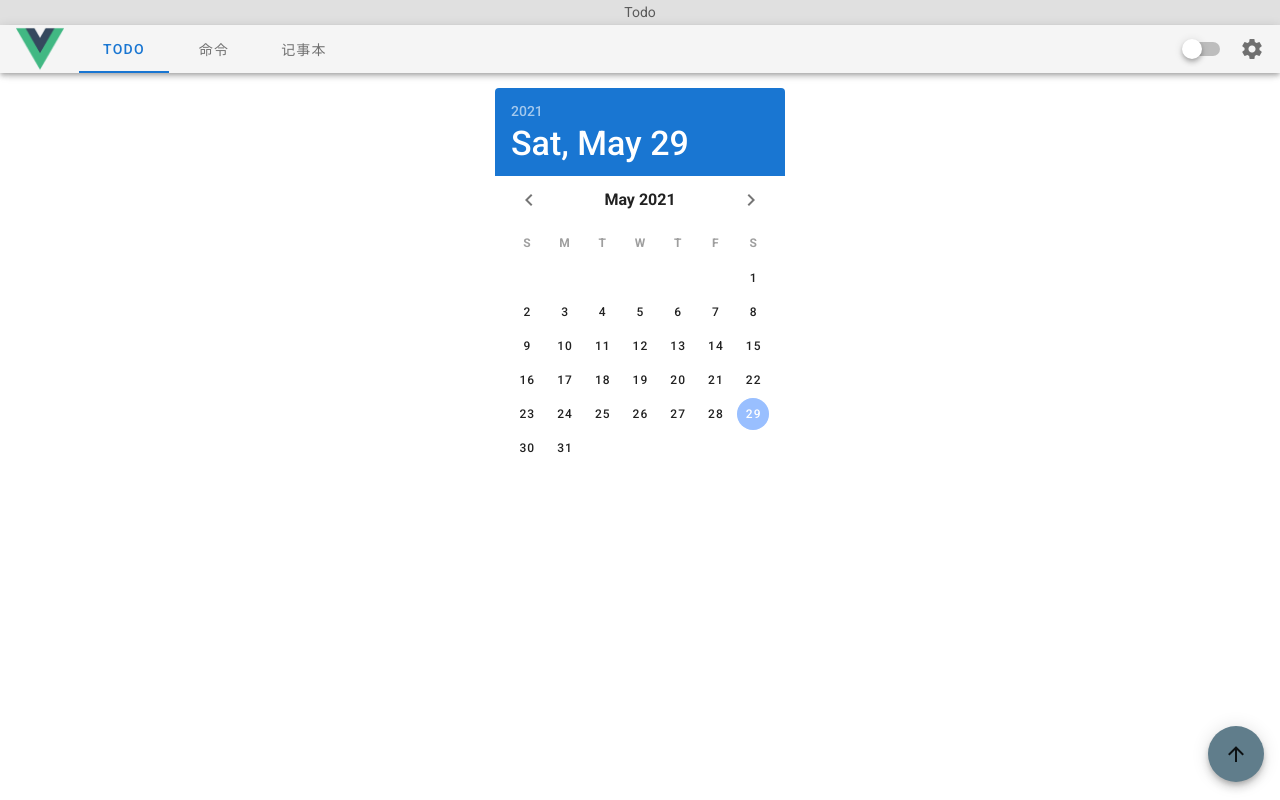
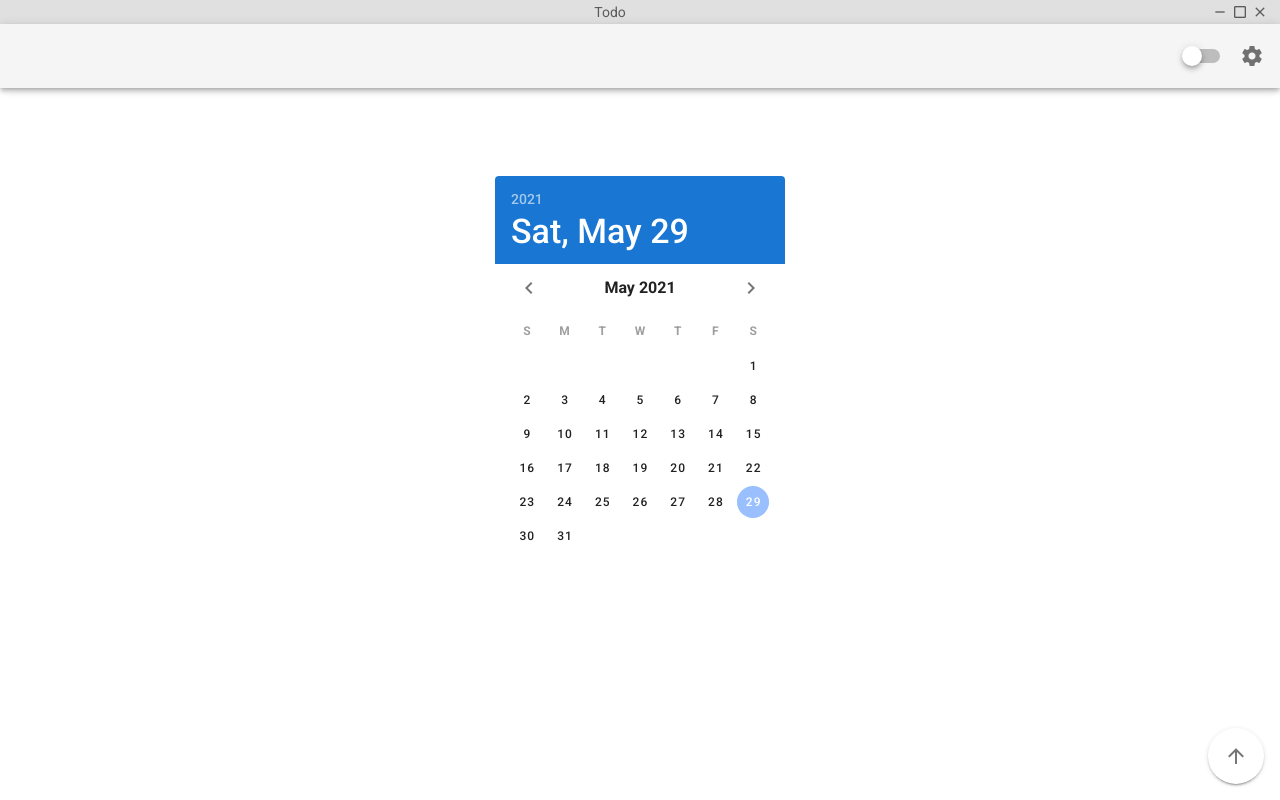
Before and after one commit to Pixiao3668/VTodo, a Vue app: page /#/test in a window 1280 px wide. Built offline with nearby package versions, Linux system fonts and the light colour scheme.

Commit message:
重新调整首页样式

```diff
--- a/src/App.vue
+++ b/src/App.vue
@@ -1,58 +1,83 @@
 <template>
-  <v-app class="-webkit-scrollbar">
-    <div>
-      <v-system-bar
-          style="-webkit-app-region: drag; position: fixed; top: 0; right: 0; width: 100%; z-index: 50;"
-          height="25">
+  <v-app>
+    <v-system-bar app style="-webkit-app-region: drag;">
       <v-spacer></v-spacer>
       <span>Todo</span>
       <v-spacer></v-spacer>
+      <v-icon>mdi-minus</v-icon>
+      <v-icon>mdi-checkbox-blank-outline</v-icon>
+      <v-icon>mdi-close</v-icon>
     </v-system-bar>
-    </div>
-    <div>
-      <v-app-bar
-          dense
-          style="-webkit-app-region: drag; position: fixed; top: 25px; right: 0; width: 100%; z-index: 50"
-      >
-        <!--        <v-btn icon @click.stop="drawer = !drawer">-->
-        <!--          <v-icon>mdi-palette</v-icon>-->
-        <!--        </v-btn>-->
-        <v-avatar size="48" style="margin-right: 15px" tile>
-          <img
-              src='./assets/logo.png'
-              alt="John"
-          >
-        </v-avatar>
-        <!--        <v-icon size="40" style="margin-right: 15px">-->
-        <!--          mdi-format-list-checks-->
-        <!--        </v-icon>-->
-        <v-tabs>
-          <v-tab v-for="item in tabs" :key="item" @click="changeView(item)">{{ item }}</v-tab>
-        </v-tabs>
+
+    <v-app-bar app>
       <v-spacer></v-spacer>
       <v-switch
           style="margin-top: 22px"
           v-model="$vuetify.theme.dark"
           @click="editTheme"
       ></v-switch>
-
-        <v-btn icon>
+      <v-btn icon @click="drawer = !drawer">
         <v-icon>mdi-cog</v-icon>
       </v-btn>
     </v-app-bar>
+
+    <v-navigation-drawer
+        v-model="drawer"
+        fixed
+        right
+        temporary
+    >
+      <v-list-item>
+        <v-list-item-content align="center">
+          <v-list-item-title>
+            工具
+          </v-list-item-title>
+        </v-list-item-content>
+      </v-list-item>
+
+      <v-divider></v-divider>
+      <v-list>
+        <v-list-item
+            v-for="item in items"
+            :key="item.title"
+            link
+            @click="changeView(item.title)"
+        >
+          <v-list-item-icon>
+            <v-icon>{{ item.icon }}</v-icon>
+          </v-list-item-icon>
+
+          <v-list-item-content>
+            <v-list-item-title>{{ item.title }}</v-list-item-title>
+          </v-list-item-content>
+        </v-list-item>
+      </v-list>
+
+      <template v-slot:append>
+        <div class="pa-2">
+          <v-btn block>
+            登陆/注册
+          </v-btn>
         </div>
+      </template>
+    </v-navigation-drawer>
+
+    <v-main>
+      <v-container style="margin-bottom: 20px">
+        <router-view/>
         <v-btn
-        absolute
-        color='#607D8B'
+            elevation="2"
+            bottom
             right
             fab
-        bottom
-        style="position: fixed; bottom: 18px;z-index: 50;"
+            icon
+            fixed
             @click="$vuetify.goTo(0, 'duration')"
         >
           <v-icon>mdi-arrow-up</v-icon>
         </v-btn>
-    <router-view style="margin-top: 100px; margin-bottom: 50px"/>
+      </v-container>
+    </v-main>
   </v-app>
 </template>
 
@@ -62,6 +87,10 @@ export default {
     drawer: false,
     group: null,
     tabs: ["todo", "命令", "记事本"],
+    items: [
+      { title: 'todo', icon: 'mdi-view-dashboard' },
+      { title: '命令', icon: 'mdi-apple-keyboard-command' },
+      { title: '记事本', icon: 'mdi-microsoft-onenote' }],
   }),
   mounted() {
     const dark = JSON.parse(window.localStorage.getItem('dark'));
--- a/src/router/index.js
+++ b/src/router/index.js
@@ -29,7 +29,8 @@ const routes = [
 ]
 
 const router = new VueRouter({
-  routes
+  mode: 'hash',
+  routes: routes
 })
 
 export default router
--- a/src/views/Todo/Todo.vue
+++ b/src/views/Todo/Todo.vue
@@ -1,5 +1,79 @@
 <template>
-  <v-container style="max-width: 600px">
+  <v-app>
+    <template>
+      <v-row justify="center">
+        <v-dialog
+            v-model="editDialog"
+            persistent
+            max-width="400px"
+        >
+          <v-card>
+            <v-card-title>
+              <span class="text-h5">待办事项</span>
+            </v-card-title>
+            <v-card-text>
+              <v-container>
+                <v-row>
+                  <v-col
+                      cols="12"
+                      sm="6"
+                      md="4"
+                  >
+                    <v-text-field
+                        label="Legal first name*"
+                        required
+                    >{{123}}</v-text-field>
+                  </v-col>
+                  <v-col
+                      cols="12"
+                      sm="6"
+                      md="4"
+                  >
+                    <v-text-field
+                        label="Legal middle name"
+                        hint="example of helper text only on focus"
+                    ></v-text-field>
+                  </v-col>
+                  <v-col cols="12">
+                    <v-text-field
+                        label="Email*"
+                        required
+                    ></v-text-field>
+                  </v-col>
+                  <v-col cols="12">
+                    <v-text-field
+                        label="Password*"
+                        type="password"
+                        required
+                    ></v-text-field>
+                  </v-col>
+                </v-row>
+              </v-container>
+              <small>*indicates required field</small>
+            </v-card-text>
+            <v-card-actions>
+              <v-spacer></v-spacer>
+              <v-btn
+                  color="blue darken-1"
+                  text
+                  @click="editDialog = false"
+              >
+                Close
+              </v-btn>
+              <v-btn
+                  color="blue darken-1"
+                  text
+                  @click="editDialog = false"
+              >
+                Save
+              </v-btn>
+            </v-card-actions>
+          </v-card>
+        </v-dialog>
+      </v-row>
+    </template>
+    <v-main>
+      <v-container style="max-width: 700px">
         <v-text-field
             v-model="newTask"
             label="今日事今日毕"
@@ -9,7 +83,7 @@
           <template v-slot:append>
             <v-icon
                 v-if="newTask"
-            @click="test"
+                @click="create"
             >
               添加
             </v-icon>
@@ -118,7 +192,7 @@
                   <v-btn
                       color="green lighten-2"
                       text
-                  @click="dialog = false"
+                      @click="removeDialog = false"
                   >
                     取消
                   </v-btn>
@@ -128,5 +202,7 @@
           </v-row>
         </template>
       </v-container>
+    </v-main>
+  </v-app>
 </template>
 <script src="./index.js"></script>
--- a/src/views/Todo/index.js
+++ b/src/views/Todo/index.js
@@ -49,6 +49,7 @@ export default {
         }
     },
     methods: {
+        // 新增待办事项
         create() {
             if (this.newTask !== null && this.newTask.length !== 0) {
                 this.tasks.unshift({
```
Also changed, not shown: src/plugins/vuetify.js (+0 -22 lines), 1 other file (tests, documents, lock files or other folders). Lines whose indentation alone changed are shown as unchanged.
